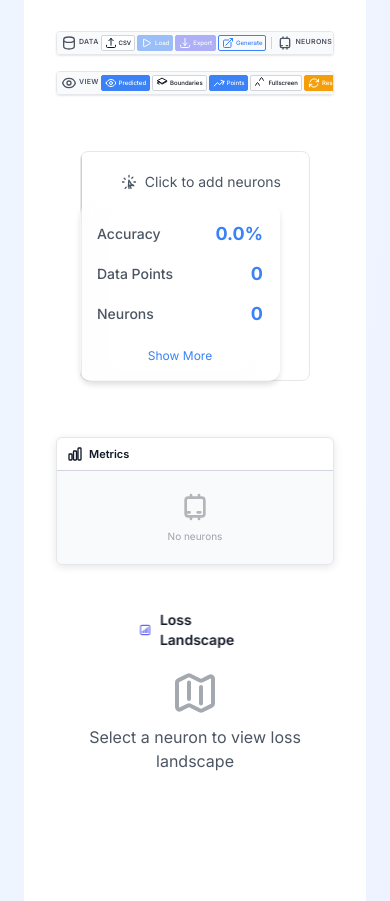
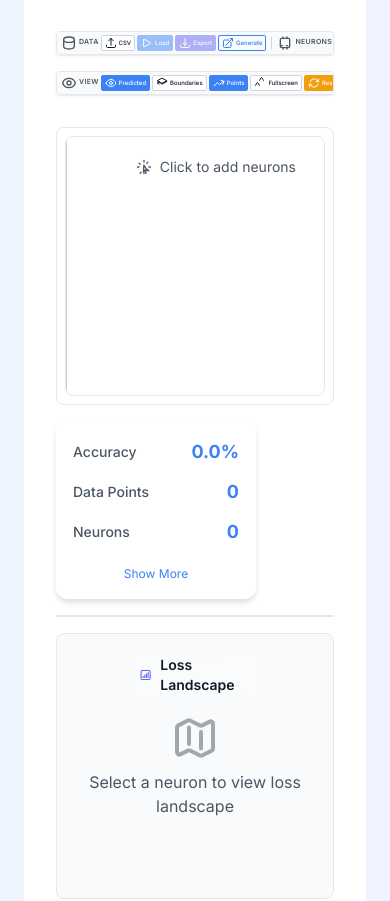
Before and after one commit to mlnomadpy/vortex, a Vue app: page / in a window 390 px wide. Shown: the part 1060-1961 px from the top of the page. Built offline with nearby package versions, Linux system fonts and the light colour scheme.

Commit message:
working stuff

```diff
--- a/src/components/visualization/LossLandscape.vue
+++ b/src/components/visualization/LossLandscape.vue
@@ -1,5 +1,5 @@
 <template>
-  <div class="control-card p-4 relative">
+  <div class="p-4 relative">
     <div class="absolute top-4 left-1/2 transform -translate-x-1/2 z-10">
           <div class="flex items-center glass-effect px-3 py-1 rounded-full text-sm font-semibold text-theme-primary">
       <ChartBarSquareIcon class="w-4 h-4 mr-2 text-indigo-500" />
--- a/src/components/visualization/NeuralCanvas.vue
+++ b/src/components/visualization/NeuralCanvas.vue
@@ -1,6 +1,7 @@
 <template>
-  <div class="control-card p-6 relative overflow-hidden">
-    <!-- Interactive Canvas -->
+  <div class="neural-canvas-layout">
+    <!-- Full-width canvas at the top -->
+    <div class="canvas-container">
       <InteractiveCanvas
         ref="canvasComponent"
         :width="600"
@@ -8,8 +9,12 @@
         :fullscreen="props.fullscreen"
         :show-instructions="true"
       />
+    </div>
 
+    <!-- Bottom section with stats, neuron management, and loss landscape -->
+    <div class="bottom-section">
       <!-- Stats Card -->
+      <div class="stats-container">
         <StatsCard
           :accuracy="store.accuracy"
           :data-points-count="store.filteredDataPoints.length"
@@ -20,8 +25,10 @@
           :cell-size="canvasComponent?.cellSize || 0"
           :avg-loss="avgLoss"
         />
+      </div>
 
-    <!-- Neuron Management Panels -->
+      <!-- Neuron Management Panel -->
+      <div class="neuron-management-container">
         <NeuronManagement
           v-if="canvasComponent"
           :neurons="store.neurons"
@@ -36,6 +43,13 @@
           @remove="canvasComponent.removeNeuron"
         />
       </div>
+
+      <!-- Loss Landscape Panel -->
+      <div class="loss-landscape-container">
+        <LossLandscape />
+      </div>
+    </div>
+  </div>
 </template>
 
 <script setup lang="ts">
@@ -44,6 +58,7 @@ import { useNeuralNetworkStore } from '@/stores/neuralNetwork'
 import StatsCard from './StatsCard.vue'
 import NeuronManagement from './NeuronManagement.vue'
 import InteractiveCanvas from './InteractiveCanvas.vue'
+import LossLandscape from './LossLandscape.vue'
 import type { Neuron } from '@/types'
 
 interface Props {
@@ -74,5 +89,77 @@ function selectNeuron(neuron: Neuron) {
 </script>
 
 <style scoped>
-/* Styles are now handled by InteractiveCanvas component */
+.neural-canvas-layout {
+  display: flex;
+  flex-direction: column;
+  gap: 1.5rem;
+  width: 100%;
+}
+
+.canvas-container {
+  width: 100%;
+  display: flex;
+  justify-content: center;
+  align-items: center;
+  background: rgb(var(--bg-primary));
+  border-radius: 0.5rem;
+  border: 1px solid rgb(var(--border-primary));
+  padding: 1rem;
+}
+
+.bottom-section {
+  display: flex;
+  gap: 1.5rem;
+  width: 100%;
+}
+
+.stats-container {
+  flex: 0 0 250px;
+  display: flex;
+  justify-content: flex-start;
+}
+
+.neuron-management-container {
+  flex: 1;
+  background: rgb(var(--bg-secondary));
+  border: 1px solid rgb(var(--border-primary));
+  border-radius: 0.5rem;
+  overflow: hidden;
+}
+
+.loss-landscape-container {
+  flex: 0 0 320px;
+  background: rgb(var(--bg-secondary));
+  border: 1px solid rgb(var(--border-primary));
+  border-radius: 0.5rem;
+  overflow: hidden;
+}
+
+/* Responsive design for smaller screens */
+@media (max-width: 1200px) {
+  .bottom-section {
+    flex-direction: column;
+  }
+
+  .stats-container,
+  .neuron-management-container,
+  .loss-landscape-container {
+    flex: none;
+    width: 100%;
+  }
+}
+
+@media (max-width: 768px) {
+  .neural-canvas-layout {
+    gap: 1rem;
+  }
+
+  .canvas-container {
+    padding: 0.5rem;
+  }
+
+  .bottom-section {
+    gap: 1rem;
+  }
+}
 </style>
--- a/src/components/visualization/NeuronManagement.vue
+++ b/src/components/visualization/NeuronManagement.vue
@@ -191,30 +191,22 @@ function generateStarPath(
 <style scoped>
 /* Compact Neuron Management Panels */
 .neuron-details-panel {
-  position: absolute;
-  top: 12px;
-  left: 12px;
-  width: 200px;
+  width: 100%;
   background: rgb(var(--bg-secondary));
   border: 1px solid rgb(var(--border-primary));
   border-radius: 6px;
   box-shadow: 0 4px 12px rgba(0, 0, 0, 0.15);
   font-size: 11px;
-  z-index: 10;
 }
 
 .neurons-list-panel {
-  position: absolute;
-  top: 12px;
-  right: 12px;
-  width: 180px;
+  width: 100%;
   max-height: 300px;
   background: rgb(var(--bg-secondary));
   border: 1px solid rgb(var(--border-primary));
   border-radius: 6px;
   box-shadow: 0 4px 12px rgba(0, 0, 0, 0.15);
   font-size: 11px;
-  z-index: 10;
 }
 
 .panel-header {
@@ -422,18 +414,6 @@ function generateStarPath(
 
 /* Responsive design */
 @media (max-width: 768px) {
-  .neuron-details-panel {
-    width: 180px;
-    top: 8px;
-    left: 8px;
-  }
-
-  .neurons-list-panel {
-    width: 160px;
-    top: 8px;
-    right: 8px;
-  }
-
   .coord-row {
     gap: 4px;
   }
--- a/src/components/visualization/StatsCard.vue
+++ b/src/components/visualization/StatsCard.vue
@@ -1,5 +1,5 @@
 <template>
-  <div class="absolute bottom-6 left-6 glass-effect rounded-xl p-4 shadow-theme-medium border-theme-primary min-w-[200px]">
+  <div class="glass-effect rounded-xl p-4 shadow-theme-medium border-theme-primary min-w-[200px]">
     <div class="grid grid-cols-1 gap-3">
       <div class="flex items-center justify-between">
         <span class="text-sm font-medium text-theme-secondary">Accuracy</span>
```
Lines whose indentation alone changed are shown as unchanged.
